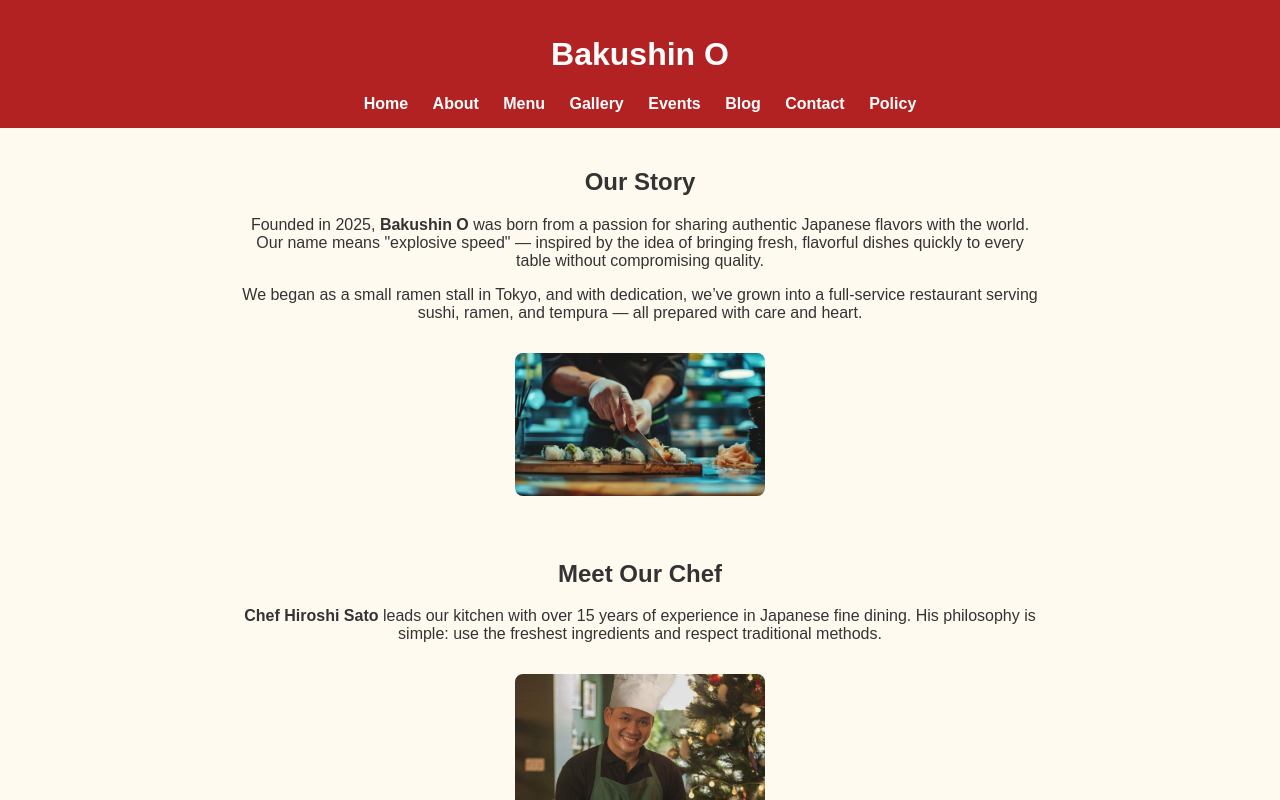
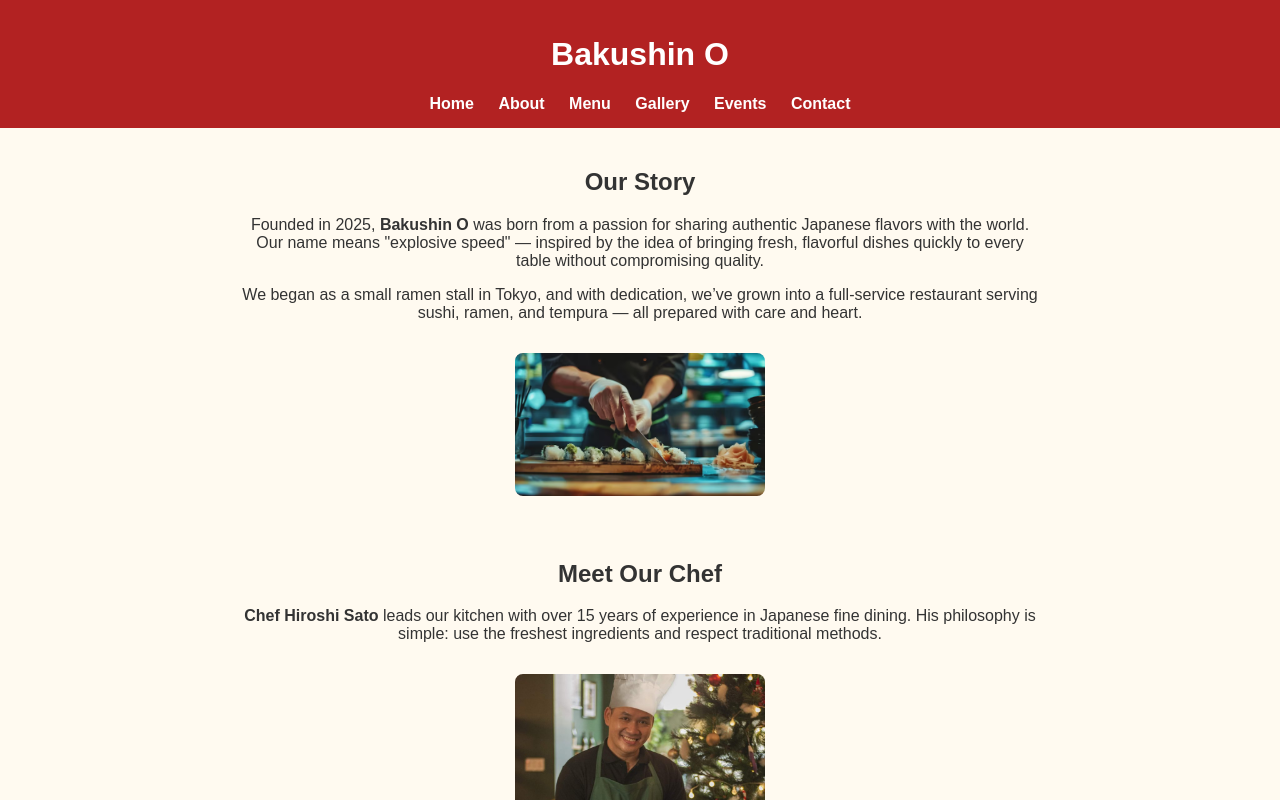
Before and after one commit to QuanNguyen1604-gif/Assignment-1, a plain HTML site: page about.html in a window 1280 px wide. Shown: the top 800 px of the page. Drawn offline with Linux system fonts and the light colour scheme.

Commit message:
Chinh sua

```diff
--- a/about.html
+++ b/about.html
@@ -19,9 +19,7 @@
       <a href="menu.html">Menu</a>
       <a href="gallery.html">Gallery</a>
       <a href="events.html">Events</a>
-      <a href="blog.html">Blog</a>
       <a href="contact.html">Contact</a>
-      <a href="policy.html">Policy</a>
     </nav>
   </header>
 
```
